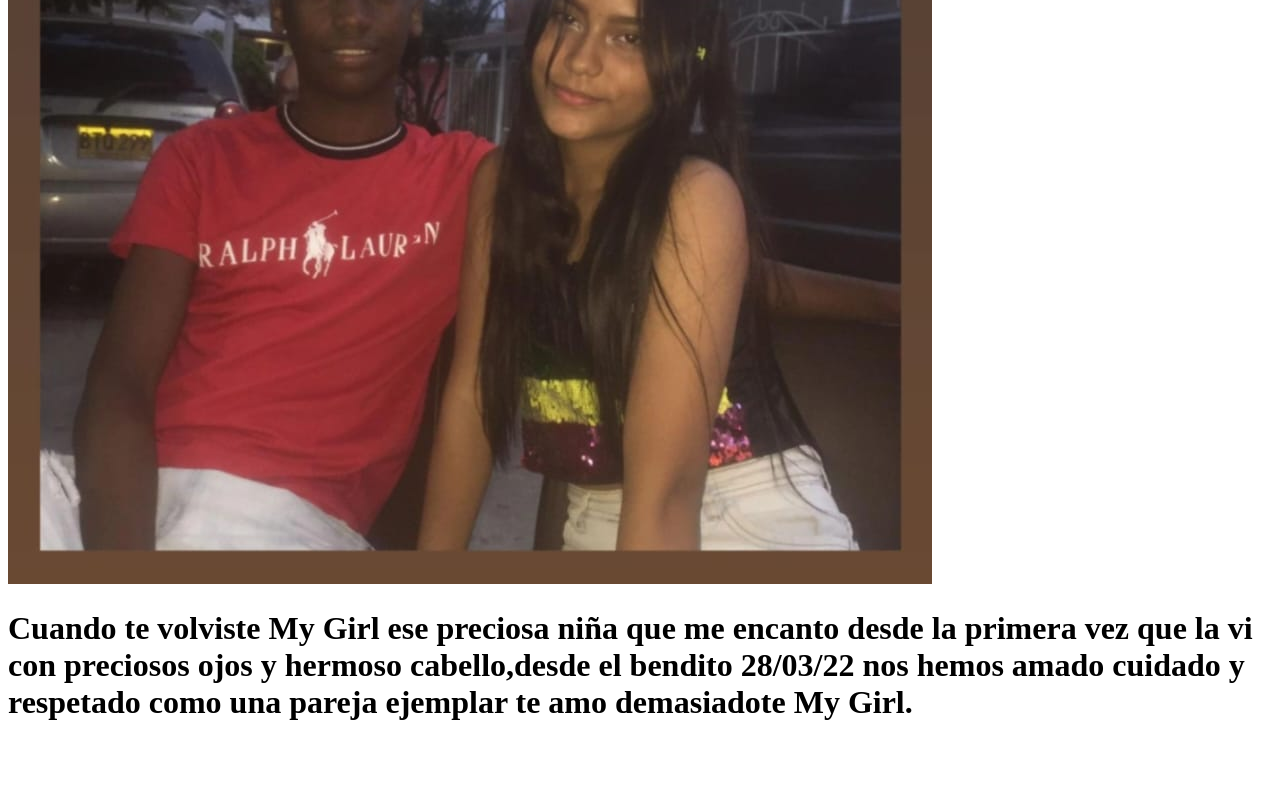
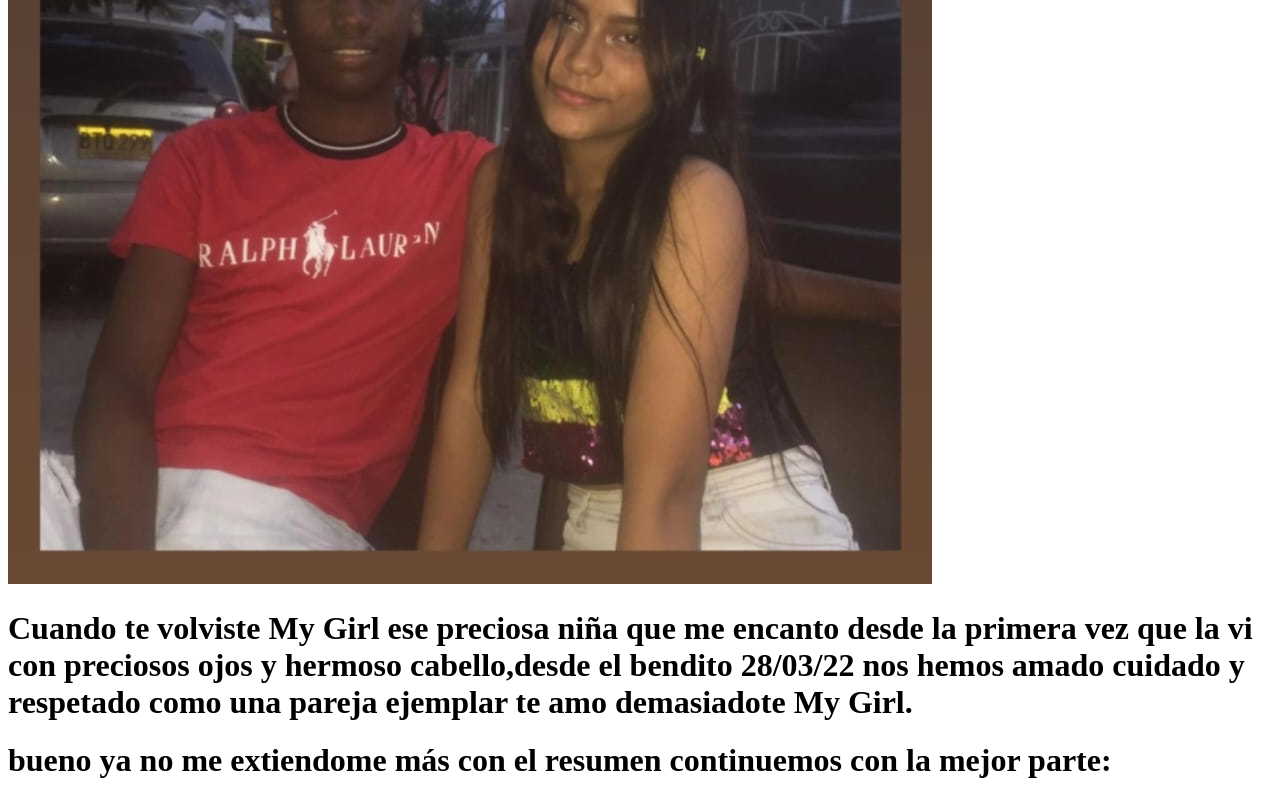
Before and after one commit to johannvillamil1023-arch/my-girl, a plain HTML site: page insex.html in a window 1280 px wide. Shown: the part 2874-3674 px from the top of the page. Before the commit the page ends 3616 px from the top, so only its background shows below. Drawn offline with Linux system fonts and the light colour scheme.

Commit message:
bueno ya no me extiendome  más con el resumen continuemos con la mejor parte:

```diff
--- a/insex.html
+++ b/insex.html
@@ -21,6 +21,8 @@
     <h1> Cuando te volviste My Girl ese preciosa niña que me encanto desde la primera vez que la vi con preciosos ojos
          y hermoso cabello,desde el bendito 28/03/22 nos hemos amado cuidado y respetado como una pareja ejemplar te
          amo demasiadote My Girl.</h1>
+
+    <h1>bueno ya no me extiendome  más con el resumen continuemos con la mejor parte:</h1>
     <h1></h1>
     <h1></h1>
     <h1></h1>
```
